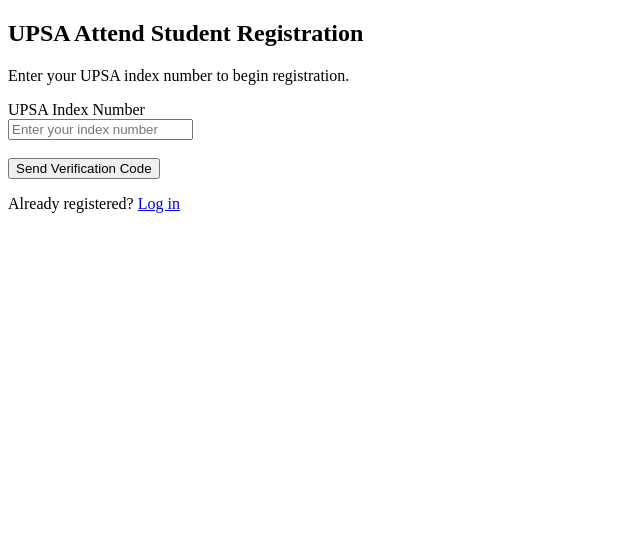
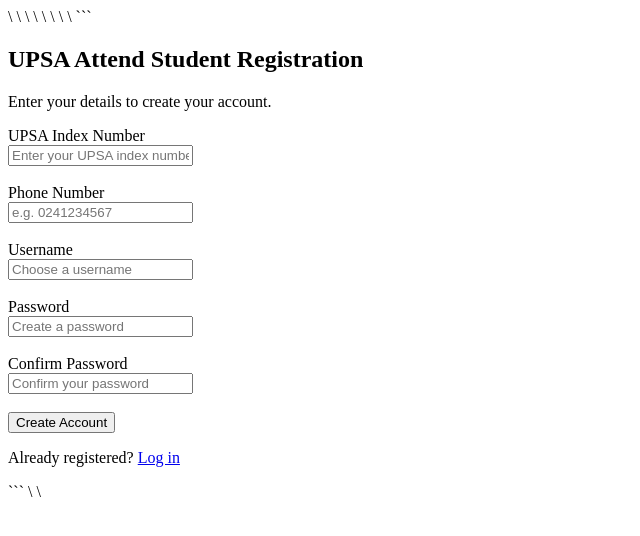
Before and after one commit to ikesonamankwah5-ctrl/upsa-attend, a Django app: page /accounts/register/ in a window 1280 px wide. Shown: the top 536 px of the page, without its empty margins (0-640 px from the left). Run offline with Django 5.2, Linux system fonts and the light colour scheme.

Commit message:
Update registration form without OTP

````diff
--- a/backend/accounts/templates/accounts/register.html
+++ b/backend/accounts/templates/accounts/register.html
@@ -1,15 +1,11 @@
-<!DOCTYPE html>
-<html lang="en">
-<head>
-    <meta charset="UTF-8">
-    <meta name="viewport" content="width=device-width, initial-scale=1.0">
-    <title>Student Registration | UPSA Attend</title>
-</head>
-<body>
+\<!DOCTYPE html>
 
+\<html lang="en"> \<head>     \<meta charset="UTF-8">     \<meta name="viewport" content="width=device-width, initial-scale=1.0">     \<title>Student Registration | UPSA Attend\</title> \</head> \<body>
+
+```
 <h2>UPSA Attend Student Registration</h2>
 
-    <p>Enter your UPSA index number to begin registration.</p>
+<p>Enter your details to create your account.</p>
 
 {% if messages %}
     {% for message in messages %}
@@ -24,16 +20,58 @@
     <input
         type="text"
         name="index_number"
-            placeholder="Enter your index number"
+        placeholder="Enter your UPSA index number"
         required
     >
 
     <br><br>
 
-        <button type="submit">Send Verification Code</button>
+    <label>Phone Number</label><br>
+    <input
+        type="tel"
+        name="phone_number"
+        placeholder="e.g. 0241234567"
+        required
+    >
+
+    <br><br>
+
+    <label>Username</label><br>
+    <input
+        type="text"
+        name="username"
+        placeholder="Choose a username"
+        required
+    >
+
+    <br><br>
+
+    <label>Password</label><br>
+    <input
+        type="password"
+        name="password"
+        placeholder="Create a password"
+        required
+    >
+
+    <br><br>
+
+    <label>Confirm Password</label><br>
+    <input
+        type="password"
+        name="confirm_password"
+        placeholder="Confirm your password"
+        required
+    >
+
+    <br><br>
+
+    <button type="submit">Create Account</button>
+
 </form>
 
 <p>Already registered? <a href="{% url 'login' %}">Log in</a></p>
+```
 
-</body>
-</html>
+\</body>
+\</html>
````
Lines whose indentation alone changed are shown as unchanged.
